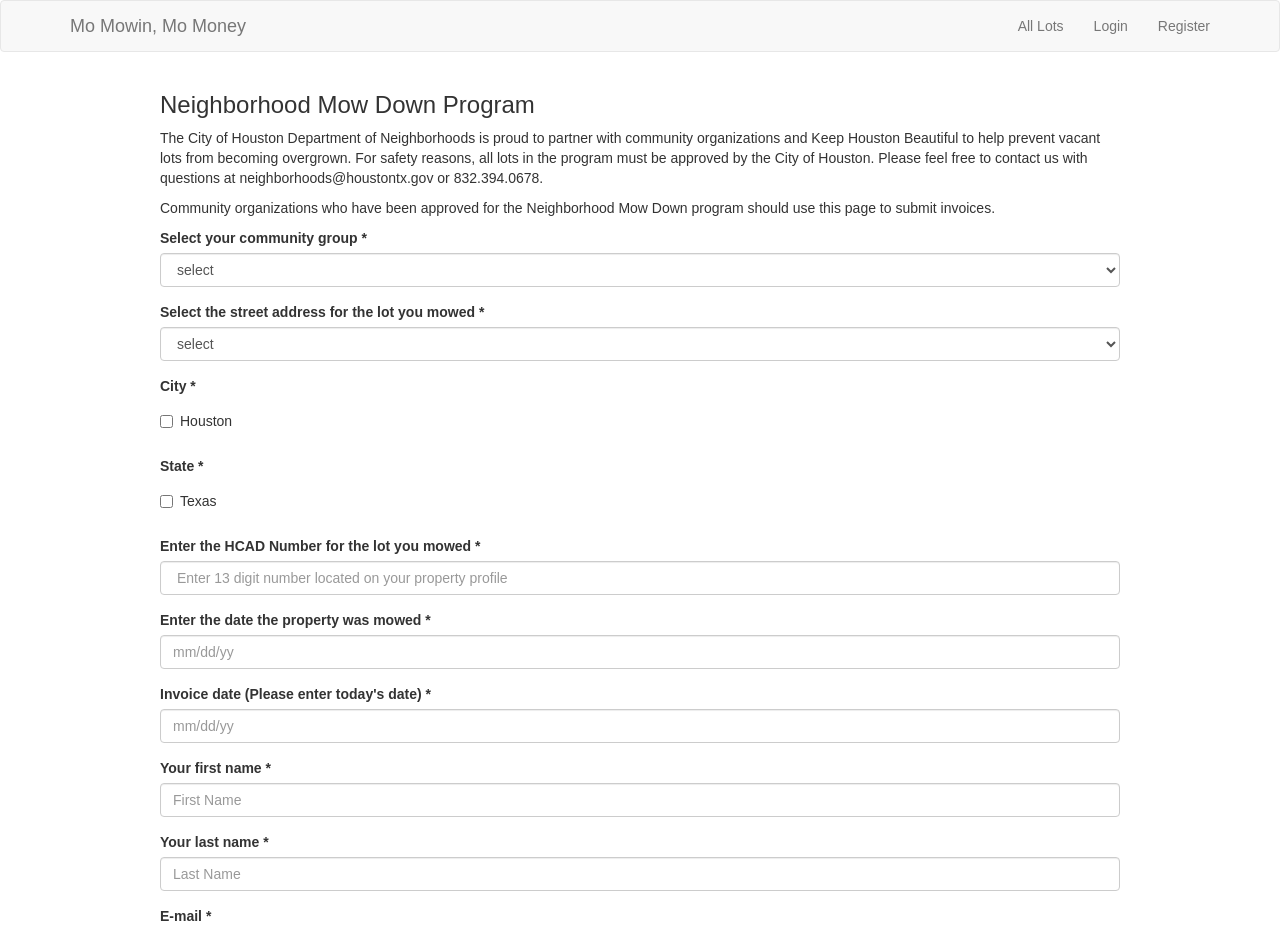
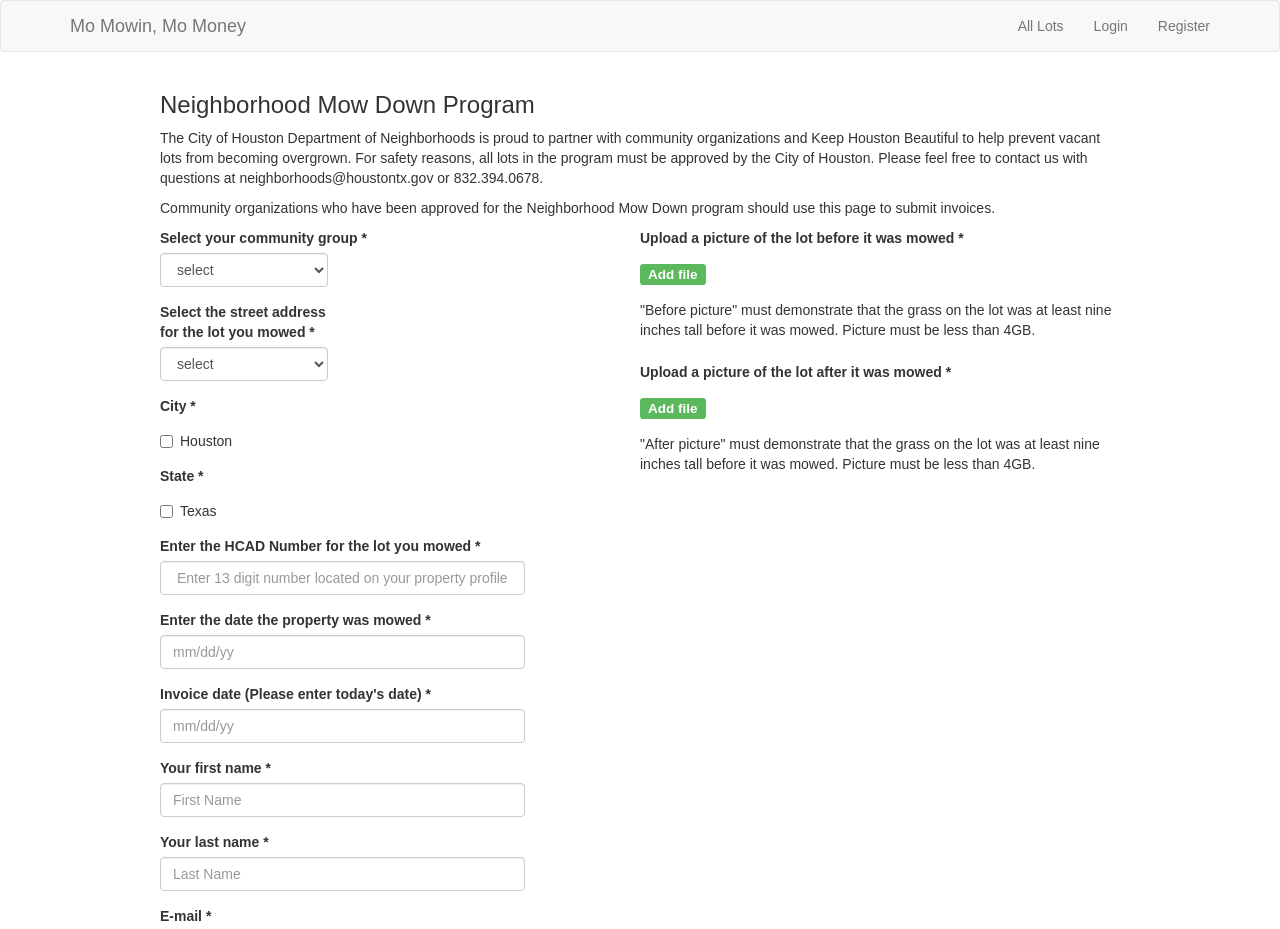
Before and after one commit to LBWright/mo-mowin-mo-money, a React (Create React App) app in the folder client/: page /Invoice in a window 1280 px wide. Shown: the top 929 px of the page. Built offline with nearby package versions, Linux system fonts and the light colour scheme.

Commit message:
invoice arranged divs

```diff
--- a/client/src/components/Invoice/Invoice.css
+++ b/client/src/components/Invoice/Invoice.css
@@ -1,3 +1,7 @@
+body {
+  clear: both;
+}
+
 .invoice-form {
     display: flex;
     flex-direction: column;
@@ -5,3 +9,24 @@
     max-width: 960px;
     width: 80%;
 }
+
+.select {
+  width: 35%;
+}
+
+.textBox {
+  width: 38%;
+}
+
+.upload {
+
+  width: 50%;
+}
+
+.inline {
+  width: 50%;
+}
+
+.overarchingdiv {
+  display: flex;
+}
--- a/client/src/components/Invoice/Invoice.js
+++ b/client/src/components/Invoice/Invoice.js
@@ -17,17 +17,19 @@ class Invoice extends Component {
           <h3>Neighborhood Mow Down Program</h3>
           <p>The City of Houston Department of Neighborhoods is proud to partner with community organizations and Keep Houston Beautiful to help prevent vacant lots from becoming overgrown. For safety reasons, all lots in the program must be approved by the City of Houston. Please feel free to contact us with questions at neighborhoods@houstontx.gov or 832.394.0678.</p>
           <p>Community organizations who have been approved for the Neighborhood Mow Down program should use this page to submit invoices.</p>
+          <div className='overarchingdiv'>
+            <div className='inline'>
               <FormGroup controlId="formControlsSelect">
                 <ControlLabel>
                   Select your community group *
                 </ControlLabel>
-            <FormControl componentClass="select" placeholder="select">
+                <FormControl className='select' componentClass="select" placeholder="select">
                   <option value="select">select</option>
                   <option value="other">...</option>
                 </FormControl>
               </FormGroup>
 
-          <FormGroup controlId="formControlsSelect">
+              <FormGroup className='select' controlId="formControlsSelect">
                 <ControlLabel>
                   Select the street address for the lot you mowed *
                 </ControlLabel>
@@ -54,56 +56,9 @@ class Invoice extends Component {
                   Texas
                 </Checkbox>
               </FormGroup>
+            </div>
 
-          <FormGroup controlId="formControlsText">
-            <ControlLabel>
-              Enter the HCAD Number for the lot you mowed *
-            </ControlLabel>
-            <FormControl placeholder=" Enter 13 digit number located on your property profile" />
-          </FormGroup>
-
-          <FormGroup controlId="formControlsText">
-            <ControlLabel>
-              Enter the date the property was mowed *
-            </ControlLabel>
-            <FormControl placeholder="mm/dd/yy" />
-          </FormGroup>
-
-          <FormGroup controlId="formControlsText">
-            <ControlLabel>
-              Invoice date (Please enter today's date) *
-            </ControlLabel>
-            <FormControl placeholder="mm/dd/yy" />
-          </FormGroup>
-
-          <FormGroup controlId="formControlsText">
-            <ControlLabel>
-              Your first name *
-            </ControlLabel>
-            <FormControl placeholder="First Name" />
-          </FormGroup>
-
-          <FormGroup controlId="formControlsText">
-            <ControlLabel>
-              Your last name *
-            </ControlLabel>
-            <FormControl placeholder="Last Name" />
-          </FormGroup>
-
-          <FormGroup controlId="formControlsText">
-            <ControlLabel>
-              E-mail *
-            </ControlLabel>
-            <FormControl placeholder="E-mail" />
-          </FormGroup>
-
-          <FormGroup controlId="formControlsText">
-            <ControlLabel>
-              Best phone number to contact you *
-            </ControlLabel>
-            <FormControl placeholder="Phone" />
-          </FormGroup>
-
+            <div className='upload'>
               <FormGroup controlId="formControlsFile" >
                 <ControlLabel>
                   Upload a picture of the lot before it was mowed *
@@ -119,7 +74,57 @@ class Invoice extends Component {
                 <ControlLabel htmlFor="fileUpload" style={{ cursor: "pointer", display: "block" }}><h4><Label bsStyle="success">Add file</Label></h4></ControlLabel>
                 <FormControl.Static>"After picture" must demonstrate that the grass on the lot was at least nine inches tall before it was mowed. Picture must be less than 4GB.</FormControl.Static>
               </FormGroup>
+            </div>
+          </div>
 
+          <FormGroup className='textBox' controlId="formControlsText">
+            <ControlLabel>
+              Enter the HCAD Number for the lot you mowed *
+            </ControlLabel>
+            <FormControl placeholder=" Enter 13 digit number located on your property profile" />
+          </FormGroup>
+
+          <FormGroup className='textBox' controlId="formControlsText">
+            <ControlLabel>
+              Enter the date the property was mowed *
+            </ControlLabel>
+            <FormControl placeholder="mm/dd/yy" />
+          </FormGroup>
+
+          <FormGroup className='textBox' controlId="formControlsText">
+            <ControlLabel>
+              Invoice date (Please enter today's date) *
+            </ControlLabel>
+            <FormControl placeholder="mm/dd/yy" />
+          </FormGroup>
+
+          <FormGroup className='textBox' controlId="formControlsText">
+            <ControlLabel>
+              Your first name *
+            </ControlLabel>
+            <FormControl placeholder="First Name" />
+          </FormGroup>
+
+          <FormGroup className='textBox' controlId="formControlsText">
+            <ControlLabel>
+              Your last name *
+            </ControlLabel>
+            <FormControl placeholder="Last Name" />
+          </FormGroup>
+
+          <FormGroup className='textBox' controlId="formControlsText">
+            <ControlLabel>
+              E-mail *
+            </ControlLabel>
+            <FormControl placeholder="E-mail" />
+          </FormGroup>
+
+          <FormGroup className='textBox' controlId="formControlsText">
+            <ControlLabel>
+              Best phone number to contact you *
+            </ControlLabel>
+            <FormControl placeholder="Phone" />
+          </FormGroup>
 
           <FormGroup controlId="formControlsTextarea">
             <ControlLabel>Questions and Comments</ControlLabel>
```
Lines whose indentation alone changed are shown as unchanged.
